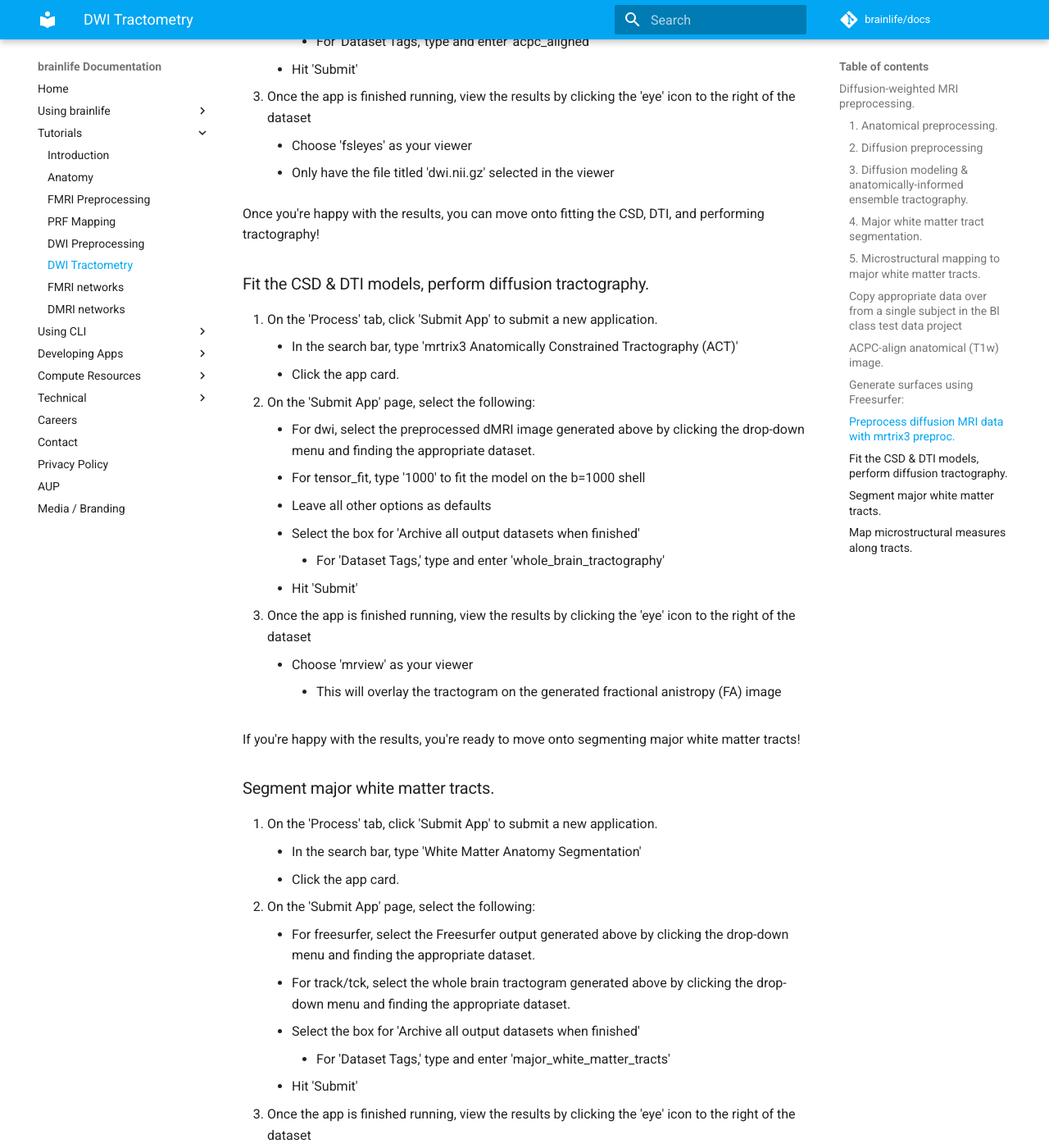
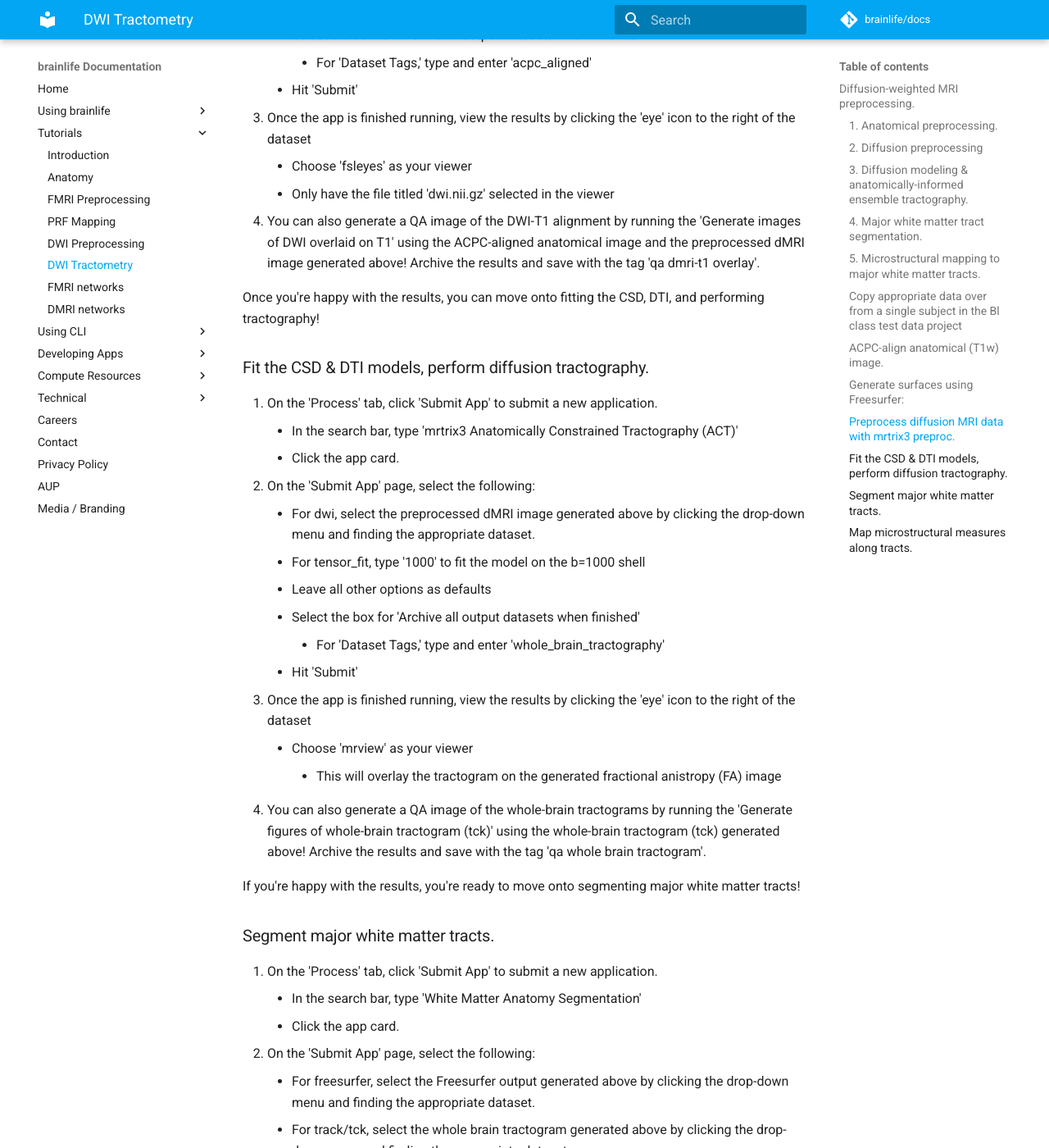
Before and after one commit to brainlife/docs, an MkDocs documentation site: the page built from docs/tutorial/diffusion-tractography.md, in a window 1280 px wide and 1400 px high, scrolled down 6671 px. Shown: the whole window at 82% size. Built offline with MkDocs 1.6.1 and Material for MkDocs 9.7.7, drawn with Linux system fonts in a browser that asks for light colours; comment, search, counter and statistics services are not loaded; some of the changed text lies outside the part shown.

Commit message:
Update diffusion-tractography.md

```diff
--- a/docs/tutorial/diffusion-tractography.md
+++ b/docs/tutorial/diffusion-tractography.md
@@ -25,7 +25,7 @@
 
 ### 3. Diffusion modeling & anatomically-informed ensemble tractography.
 
-Once the dMRI data has been cleaned and aligned to the anatomical (T1w) image, the next step is to map the underlying white matter anatomy using diffusion tractography. Diffusion tractography works by modeling how water is moving throughout the brain based on the principle of **anisotropy** -- that water will move unequally in a particular direction given a physical constraint. In the case of diffusion MRI, this constraint comes from the myelin wrapping the many axons arranged into bundles known as **fasicles**. _( ---> question here, which are known based on their termination? There are common groupings of these fasicles, known as **white matter tracts**, based on their terminations into the cortex.)_ Diffusion tractography generates **streamlines** that act as evidence of underlying white matter organization. We can bundle these streamlines into common white matter tracts digitally, just as we can bundle fasciles into **tracts** using histological methods.
+Once the dMRI data has been cleaned and aligned to the anatomical (T1w) image, the next step is to map the underlying white matter anatomy using diffusion tractography. Diffusion tractography works by modeling how water is moving throughout the brain based on the principle of **anisotropy** -- that water will move unequally in a particular direction given a physical constraint. In the case of diffusion MRI, this constraint comes from the myelin wrapping the many axons arranged into bundles known as **fasicles**. Diffusion tractography generates **streamlines** that act as evidence of underlying white matter organization. We can bundle these streamlines into common white matter tracts digitally, just as we can bundle fasciles into **tracts** using histological methods.
 
 The first step is to fit models of diffusion at each location in the dMRI image that can be used as a guide for the tractography algorithms. The most popular model for this is known as **constrained spherical deconvolution**, or **CSD**. CSD allows for the possibility of multiple fasicles entering a single location that may have different trajectories, which is a major advantage of this model over other models of diffusion. The CSD model at each location can tell the tracking algorithm _how strongly_ and in _what direction_ water is diffusing in the brain, and thus where organized and myelinated white matter is likely to be.
 
@@ -70,6 +70,7 @@
         * This will take you to the process on your Projects page
 1. Archive the data in your project by clickin the 'Archive' button next to each dataset.
 
+
 Your data should now be staged for processing and archived in your projects page! You're now ready to move onto the first step: ACPC alignment of the anatomical (T1w) image!
 
 ### ACPC-align anatomical (T1w) image.
@@ -87,6 +88,7 @@
 1. Once the app is finished running, view the results by clicking the 'eye' icon to the right of the dataset
     * Choose 'fsleyes' as your viewer
     * Only have the file titled 'out.nii.gz' selected in the viewer
+1. You can also generate a QA image of the results by running the 'Generate images of T1' using the ACPC-aligned anatomical image generated above! Archive the results and save with the tag 'qa t1 acpc'.
 
 Once you're happy with the alignment, you can move onto running mrtrix3 preproc!
 
@@ -134,6 +136,7 @@
 1. Once the app is finished running, view the results by clicking the 'eye' icon to the right of the dataset
     * Choose 'fsleyes' as your viewer
     * Only have the file titled 'dwi.nii.gz' selected in the viewer
+1. You can also generate a QA image of the DWI-T1 alignment by running the 'Generate images of DWI overlaid on T1' using the ACPC-aligned anatomical image and the preprocessed dMRI image generated above! Archive the results and save with the tag 'qa dmri-t1 overlay'.
 
 Once you're happy with the results, you can move onto fitting the CSD, DTI, and performing tractography!
 
@@ -152,6 +155,7 @@
 1. Once the app is finished running, view the results by clicking the 'eye' icon to the right of the dataset
     * Choose 'mrview' as your viewer
         * This will overlay the tractogram on the generated fractional anistropy (FA) image
+1. You can also generate a QA image of the whole-brain tractograms by running the 'Generate figures of whole-brain tractogram (tck)' using the whole-brain tractogram (tck) generated above! Archive the results and save with the tag 'qa whole brain tractogram'.
 
 If you're happy with the results, you're ready to move onto segmenting major white matter tracts!
 
```
